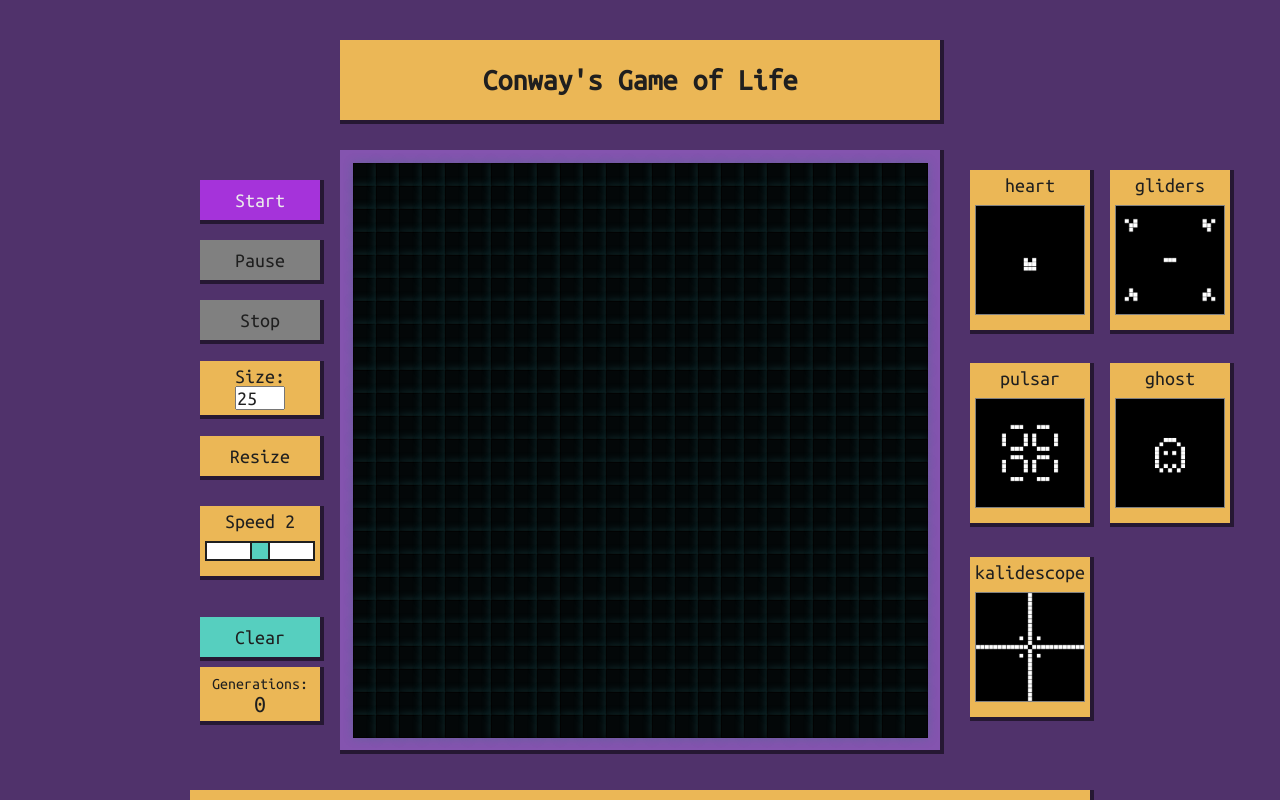
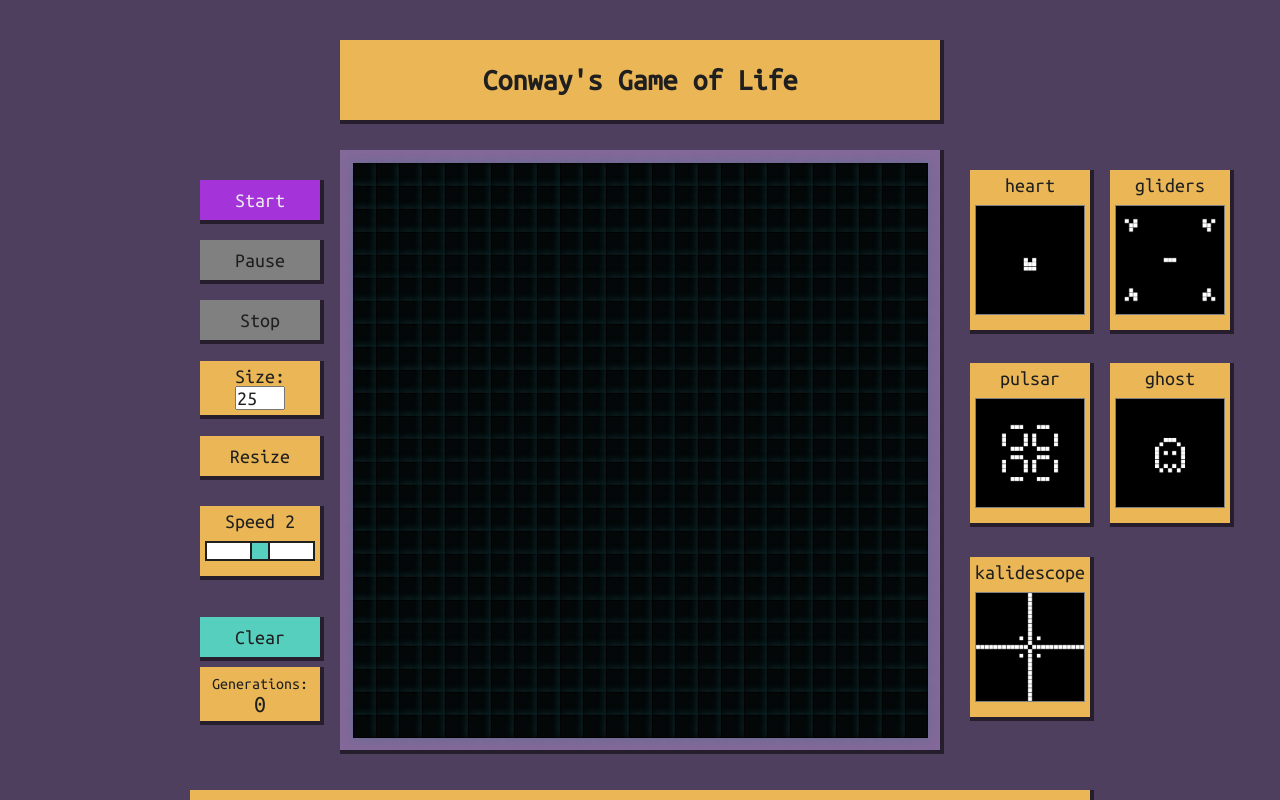
Before and after one commit to drew-ross/game-of-life, a React (Create React App) app in the folder app/: page / in a window 1280 px wide. Shown: the top 800 px of the page. Built offline with nearby package versions, Linux system fonts and the light colour scheme.

Commit message:
Make background less saturated.

```diff
--- a/app/src/styles/variables.scss
+++ b/app/src/styles/variables.scss
@@ -4,7 +4,7 @@ $font-main: 'Ubuntu Mono';
 $font-content: 'Open Sans';
 
 $color-main: #ebb756;
-$color-secondary: #50326b;
+$color-secondary: #4f3f5e;
 $color-compliment: #a533da;
 $color-highlight: #55f8e2;
 $color-lowlight: #56cfbf;
```
